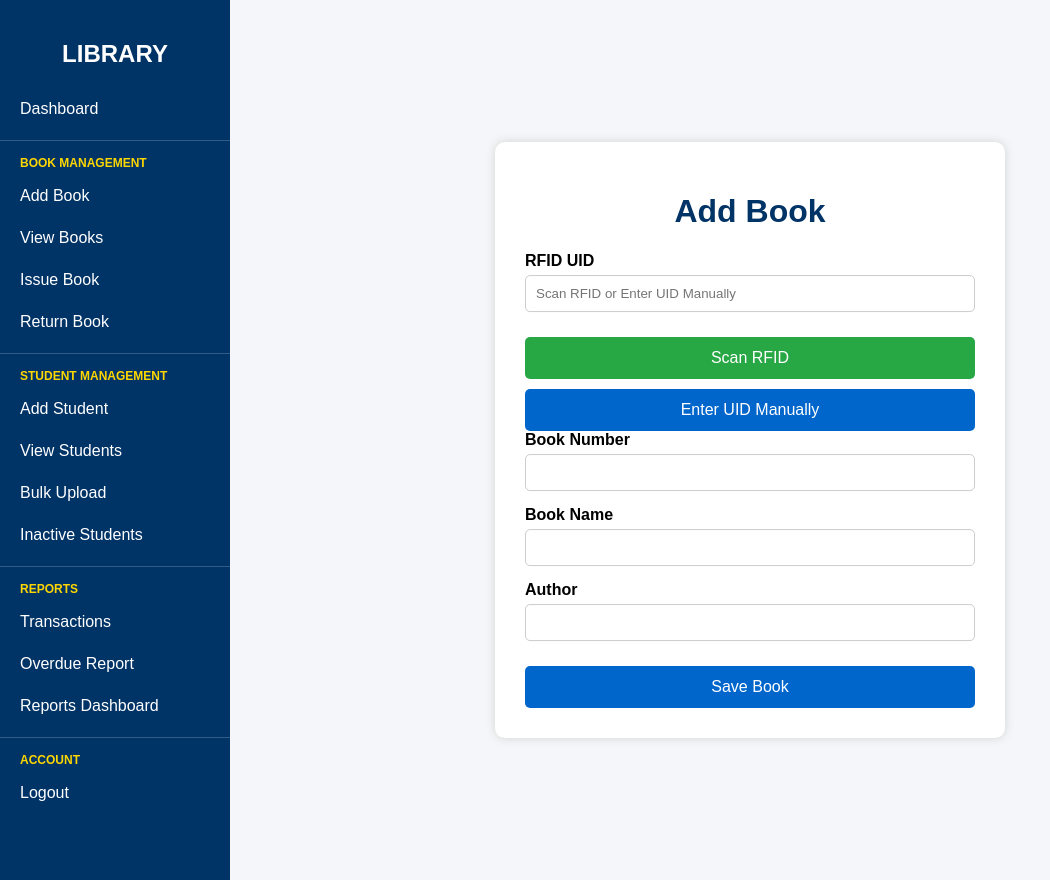
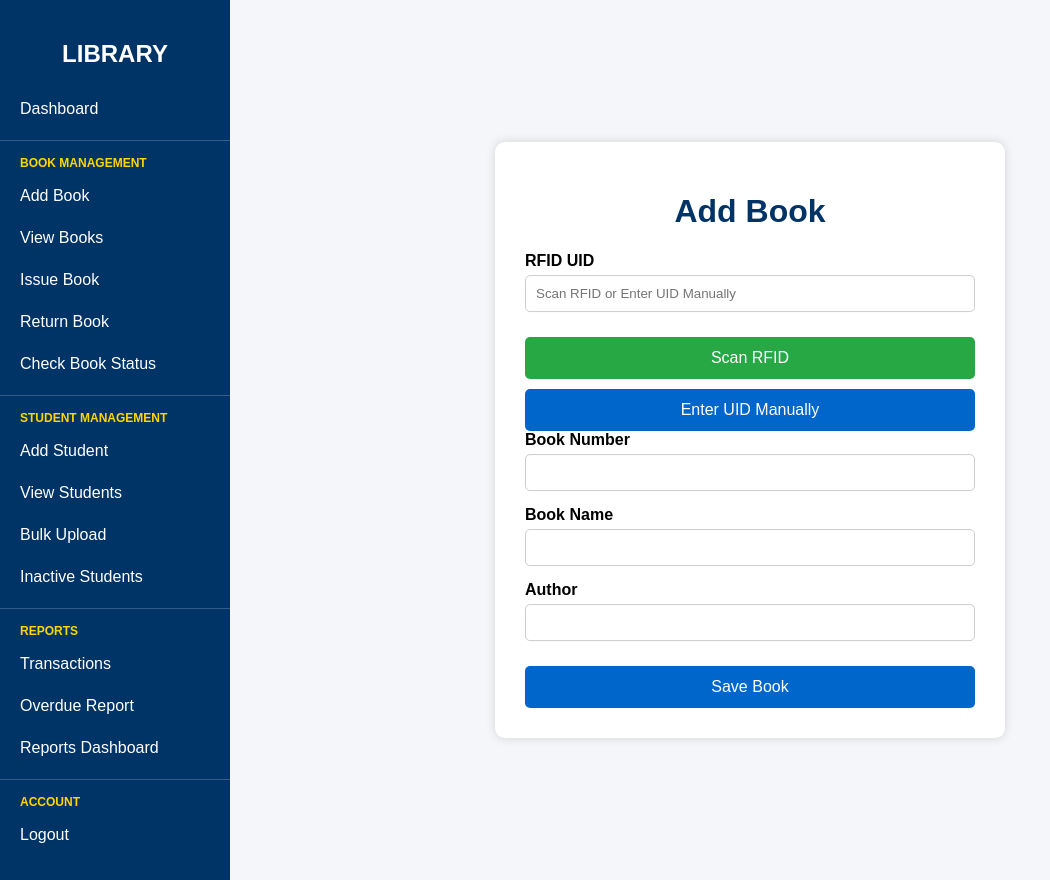
Before and after one commit to Gayathiri-11/RFID-Library-Management-System, a Flask app: page /add_book in a window 1280 px wide. Shown: the whole page, without its empty margins (0-1050 px from the left). Run offline with Flask 3, Linux system fonts and the light colour scheme.

Commit message:
sidebar page

```diff
--- a/templates/sidebar.html
+++ b/templates/sidebar.html
@@ -10,6 +10,7 @@
     <a href="/books"> View Books</a>
     <a href="/issue_book"> Issue Book</a>
     <a href="/return_book"> Return Book</a>
+    <a href="/check_book"> Check Book Status</a>
 
     <div class="menu-title">STUDENT MANAGEMENT</div>
 
```
